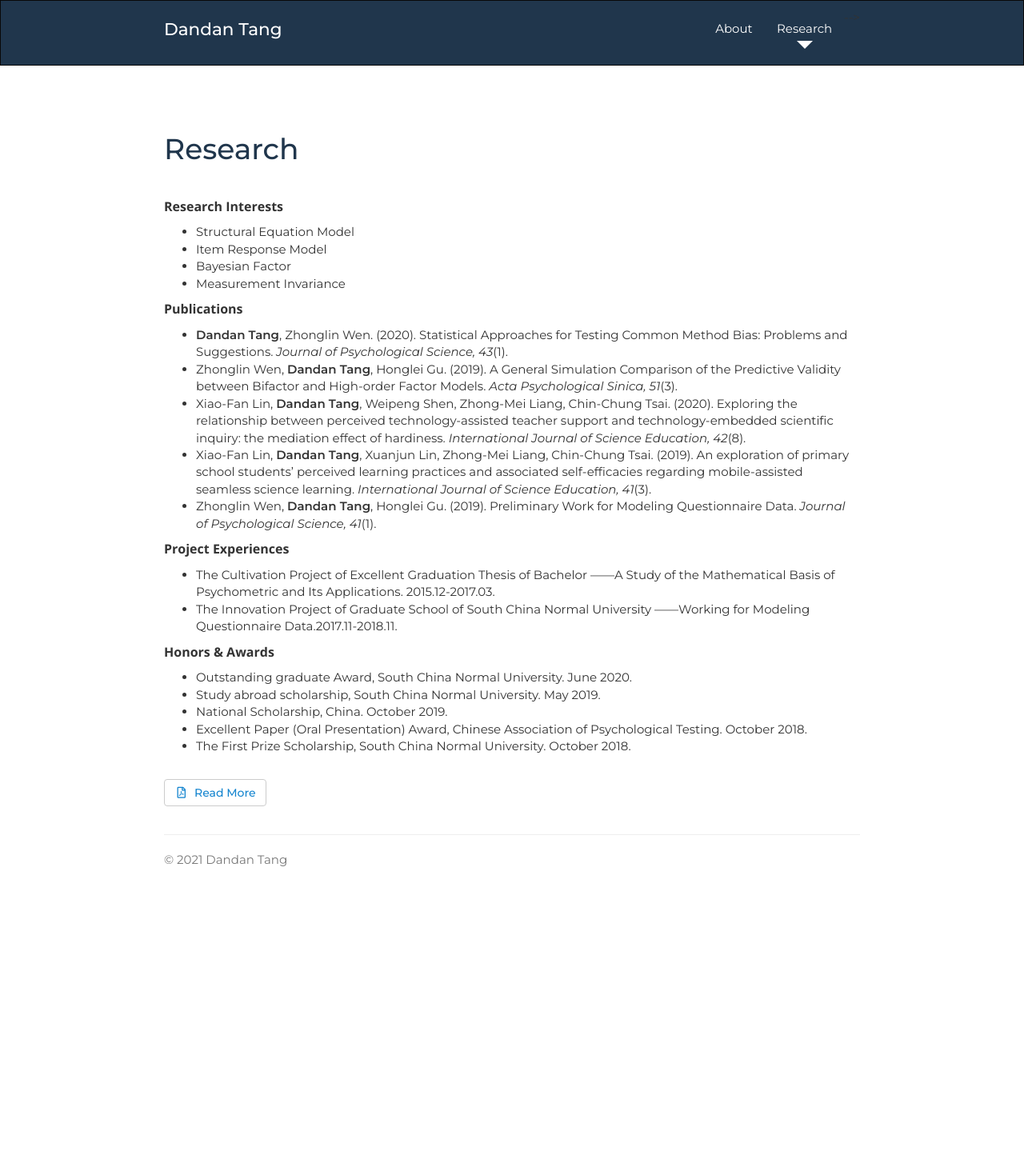
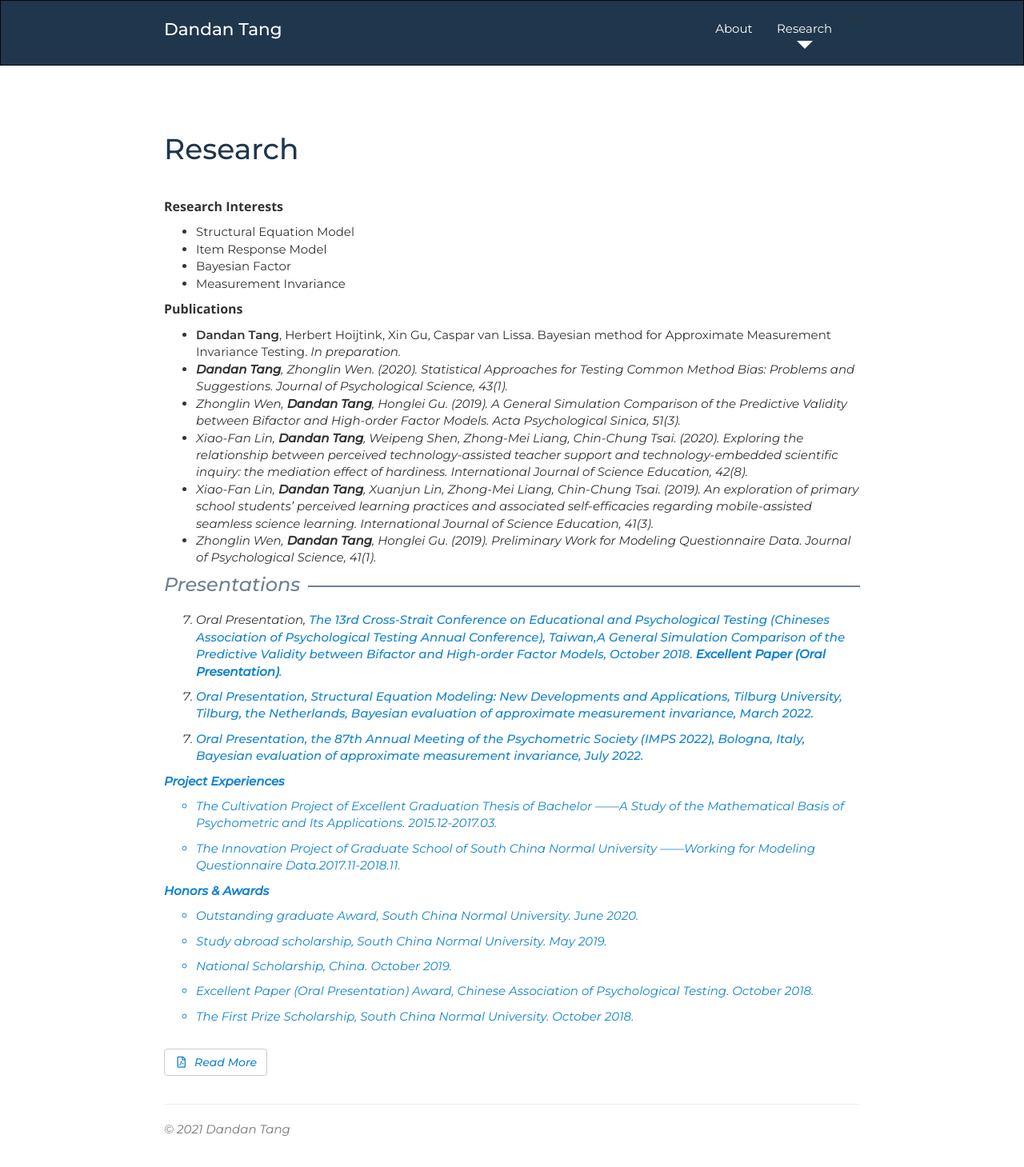
Before and after one commit to Tang-Lynn/tang-lynn.github.io, a Jekyll site: the page research.html, which Jekyll copies as it is, in a window 1280 px wide. Shown: the whole page at 80% size. Built offline with Jekyll 4.4.1, drawn with Linux system fonts in a browser that asks for light colours; nearby versions of some CDN libraries; a style sheet for code colours, icons or effects is not loaded; before the commit the page ends 1121 px from its top, so only the background shows below that.

Commit message:
Update research.html

```diff
--- a/research.html
+++ b/research.html
@@ -83,6 +83,7 @@
             <!-- <h5>Published Papers</h5> -->
             <b>Publications</b>
             <ul class="push-down-1">
+               <li><b>Dandan Tang</b>, Herbert Hoijtink, Xin Gu, Caspar van Lissa. Bayesian method for Approximate Measurement Invariance Testing. <em> In preparation.</li>
                <li><b>Dandan Tang</b>, Zhonglin Wen. (2020). Statistical Approaches for Testing Common Method Bias: Problems and Suggestions. <em>Journal of Psychological Science, 43</em>(1).</li>
                <li>Zhonglin Wen, <b>Dandan Tang</b>, Honglei Gu. (2019). A General Simulation Comparison of the Predictive Validity between Bifactor and High-order Factor Models. <em> Acta Psychological Sinica, 51</em>(3).</li>
                <li>Xiao-Fan Lin, <b>Dandan Tang</b>, Weipeng Shen, Zhong-Mei Liang, Chin-Chung Tsai. (2020). Exploring the relationship between perceived technology-assisted teacher support and technology-embedded scientific inquiry: the mediation effect of hardiness.<em> International Journal of Science Education, 42</em>(8).</li>
@@ -107,6 +108,23 @@
                <li>Lastname, X. (1999). Article title. <em>Journal Title, 33</em>(5), 100-110. doi:10.1099/1525.1999.12</li>
                <li>Lastname, X. (1999). Article title. <em>Journal Title, 33</em>(5), 100-110. doi:10.1099/1525.1999.12</li>
             </ul> -->
+
+            <!--<b>Presentations</b>-->
+            <h3 class="push-down-1"><span>Presentations</span></h3>
+
+            <ul id="education">
+            <!-- <h3 class="push-down-4"><span>Select Publications</span></h3> -->
+
+            <!-- <h5>Published Papers</h5> -->
+
+            <!--<ul class="push-down-1">-->
+	    <ol>
+               <li value="7">Oral Presentation, <a href="https://csept2018.weebly.com/"> The 13rd Cross-Strait Conference on Educational and Psychological Testing (Chineses Association of Psychological Testing Annual Conference), Taiwan,A General Simulation Comparison of the Predictive Validity between Bifactor and High-order Factor Models, October 2018.<b> Excellent Paper (Oral Presentation)</b>. </li>
+               <li value="7">Oral Presentation,  <a href="https://www.tilburguniversity.edu/about/schools/socialsciences/organization/departments/methodology-statistics/events/structural-equation-modeling">Structural Equation Modeling: New Developments and Applications, Tilburg University, Tilburg, the Netherlands, Bayesian evaluation of approximate measurement invariance, March 2022. </li>
+               <li value="7">Oral Presentation, <a href="https://www.psychometricsociety.org/imps-2022">the 87th Annual Meeting of the Psychometric Society (IMPS 2022), Bologna, Italy, Bayesian evaluation of approximate measurement invariance, July 2022. </li>
+            </ol>
+            <!--</ul>-->
+
 
             <b>Project Experiences</b>
             <!-- <h3 class="push-down-4"><span>Select Publications</span></h3> -->
```
